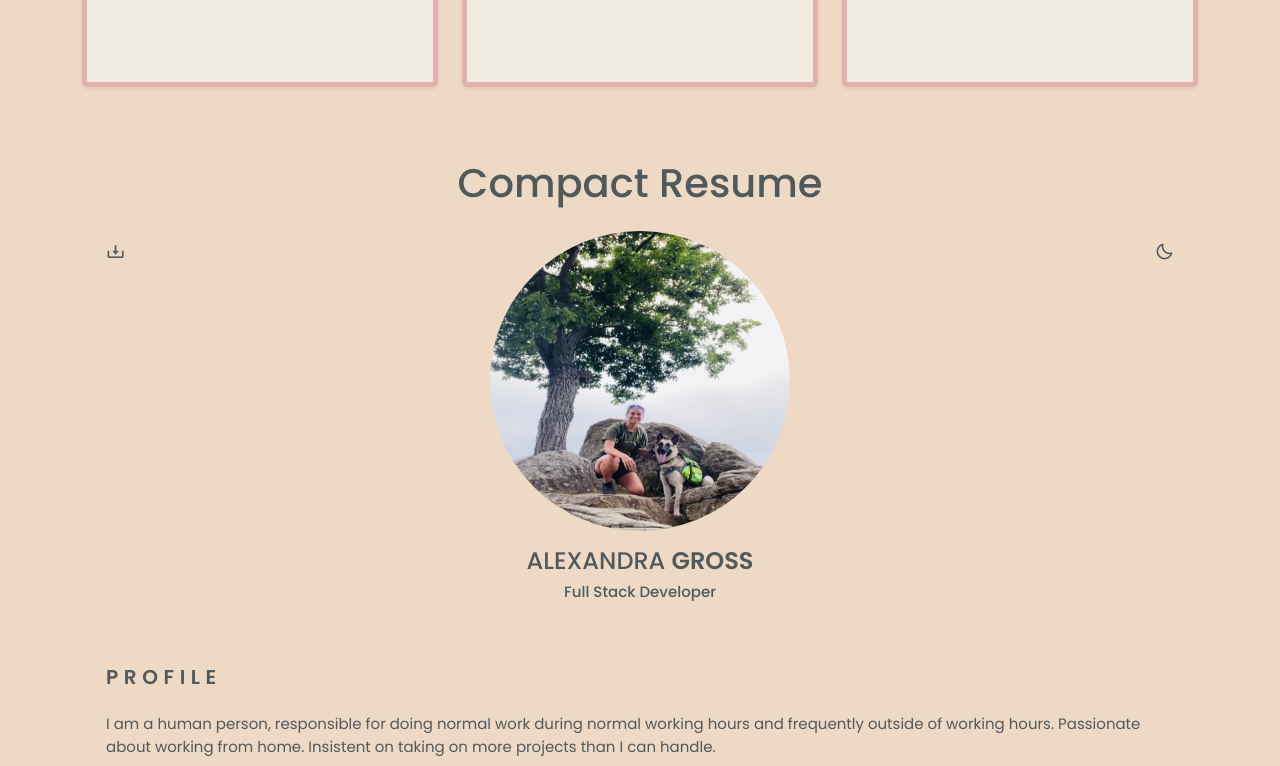
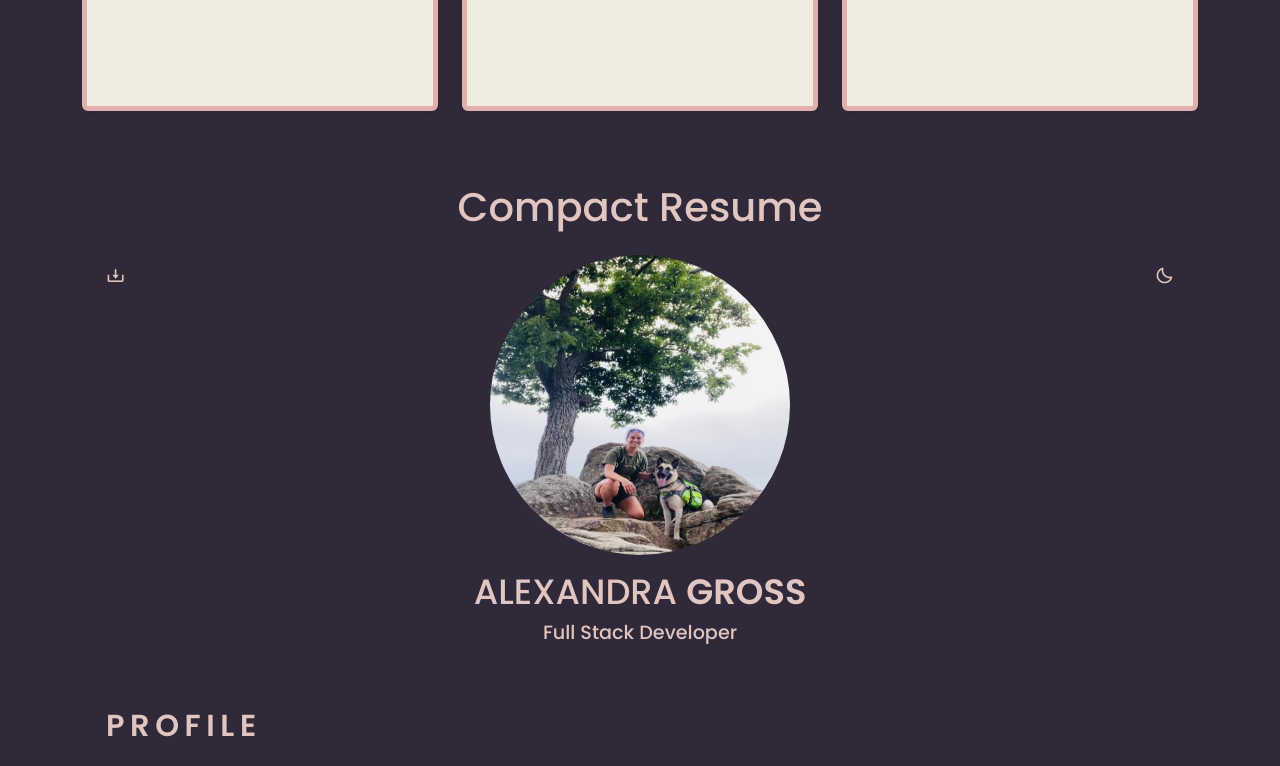
Before and after one commit to aelozen/alexandra-gross-portfolio, a website: page public/index.html in a window 1280 px wide. Shown: the part 2034-2800 px from the top of the page. Drawn offline with nearby package versions, Linux system fonts and the light colour scheme.

Commit message:
style changes

```diff
--- a/public/assets/css/styles.css
+++ b/public/assets/css/styles.css
@@ -4,7 +4,7 @@
   .top-section{
     background-color: var(--background-nav-light);
     color: #50595c;
-    ;
+    font-size: 1.5rem;
   }
 
   .carousel-item {
@@ -51,11 +51,11 @@
 
   .navbar{
     background-color: #E1B0AC;
-
+    font-size: 1.2rem;
   }
   .navbar-toggler {
     padding: 0.25rem 0.75rem;
-    font-size: 1.25rem;
+    font-size: 2rem;
     line-height: 1;
     background-color: transparent;
     border: 1px solid transparent;
@@ -86,6 +86,7 @@
   text-decoration: none;
   color: #50595c;
   font-style: 'Poppins', sans-serif;
+  font-size: 2rem;
 }
 
 .custom-card {
@@ -103,20 +104,20 @@
 :root {
 
   /*========== Colors ==========*/
-  --title-color: #50595c;
-  --text-color: #50595c;
+  --title-color: #E1C5C0;
+  --text-color: #E1C5C0;
   --text-color-light: #e99b9b;
   --background-nav-light: #E1B0AC;
-  --body-color: #eed9c4;
+  --body-color: #302939;
 
   /*========== Font and typography ==========*/
   --body-font: 'Poppins', sans-serif;
-  --h1-font-size: 1.5rem;
-  --h2-font-size: 1.25rem;
-  --h3-font-size: 1rem;
-  --normal-font-size: .938rem;
-  --small-font-size: .875rem;
-  --smaller-font-size: .813rem;
+  --h1-font-size: 2.2rem;
+  --h2-font-size: 1.9rem;
+  --h3-font-size: 1.4rem;
+  --normal-font-size: 1.2rem;
+  --small-font-size: 1.1rem;
+  --smaller-font-size: 1rem;
 
   /*========== Font weight ==========*/
   --font-medium: 500;
@@ -143,11 +144,9 @@ html{
 
 /*========== Variables Dark theme ==========*/
 body.dark-theme{
-  --title-color: #E1C5C0;
-  --text-color: #E1C5C0;
-  --text-color-light: #e99b9b;
-  --background-nav-light: #E1B0AC;
-  --body-color: #302939;
+  --title-color: #50595c;
+  --text-color: #50595c;
+  --body-color: #eed9c4;
 }
 
 /*========== Button Dark/Light ==========*/
@@ -167,12 +166,12 @@ body.dark-theme{
 
 /*========== Font size variables to scale cv ==========*/
 body.scale-cv{
-  --h1-font-size: 1.5rem;
-  --h2-font-size: 1.25rem;
-  --h3-font-size: 1rem;
-  --normal-font-size: .938rem;
-  --small-font-size: .875rem;
-  --smaller-font-size: .813rem;
+  --h1-font-size: 2.2rem;
+  --h2-font-size: 1.9rem;
+  --h3-font-size: 1.4rem;
+  --normal-font-size: 1.2rem;
+  --small-font-size: 1.1rem;
+  --smaller-font-size: 1rem;
 }
 
 /*========== Generate PDF button ==========*/
--- a/public/index.html
+++ b/public/index.html
@@ -25,7 +25,7 @@
               <h4>About Me</h4>
               <p>
                 Below you will find a few of my highlighted coding projects and
-                my consolidated resume. Check out my contact information to
+                my consolidated resume. On another page you can see my research projects. Check out my contact information to
                 connect with me.
               </p>
             </div>
@@ -303,7 +303,7 @@
             />
             <div class="card-body">
               <p class="card-text">
-                Eyes move together when the moves moves. Eyes follow. Eyes watching.<br />
+                Eyes move together when the cursor moves. They will watch you move around as you move around. Eyes follow. Eyes watching.<br />
               </p>
               <div class="d-flex justify-content-between align-items-center">
                 <!-- Start: view | edit button -->
@@ -413,7 +413,8 @@
           <section class="profile section" id="profile">
             <h2 class="section-title">Profile</h2>
             <p class="profile__description">
-              I am a human person, responsible for doing normal work during
+              I am a human person, directly
+              responsible for doing normal work during
               normal working hours and frequently outside of working hours.
               Passionate about working from home. Insistent on taking on more
               projects than I can handle.
@@ -443,7 +444,6 @@
               <div class="education__content">
                 <div class="education__time">
                   <span class="education__rounder"></span>
-                  <span class="education__line"></span>
                 </div>
 
                 <div class="education__data bd-grid">
@@ -452,12 +452,6 @@
                     >George Washington University</span
                   >
                   <span class="education__year">2013 - 2017</span>
-                </div>
-              </div>
-
-              <div class="education__content">
-                <div class="education__time">
-                  <span class="education__rounder"></span>
                 </div>
               </div>
             </div>
```
